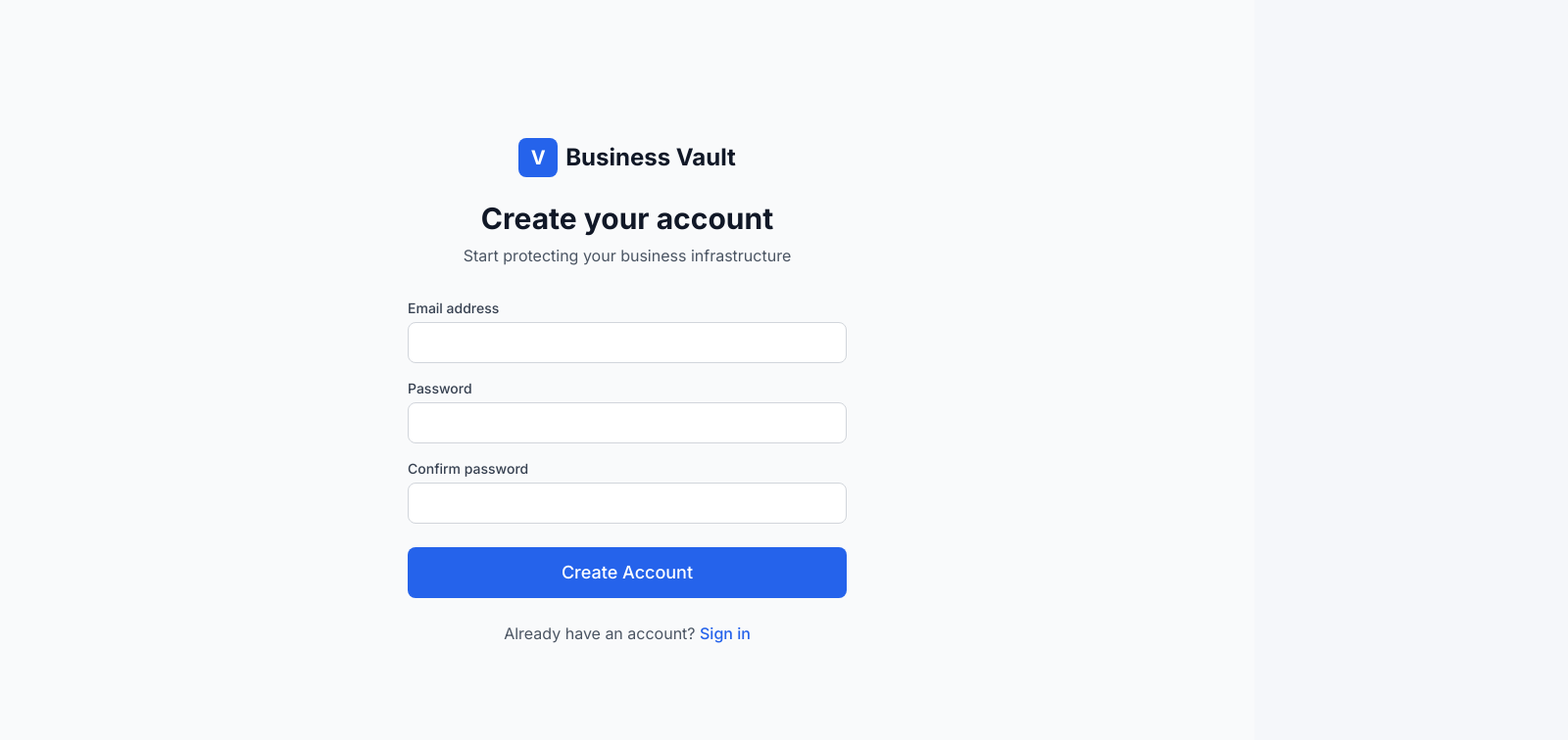
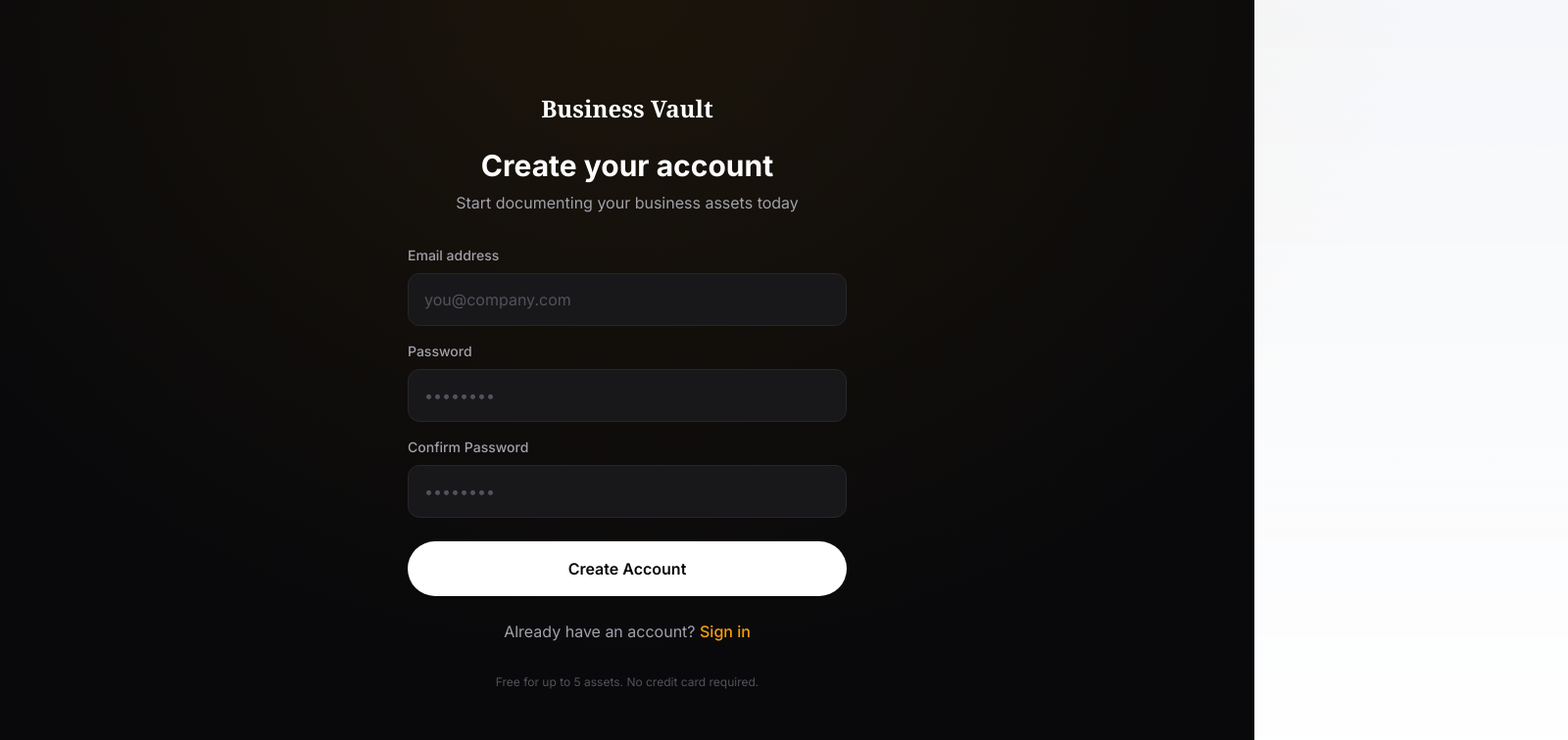
Before and after one commit to rmiskowitz/business-vault, a Next.js app: page /signup in a window 1280 px wide. Shown: the top 756 px of the page at 98% size, 1600 px wide, since content can reach past the window. Built offline with nearby package versions, Linux system fonts and the light colour scheme; no server answers.

Commit message:
Update page.tsx

```diff
--- a/src/app/signup/page.tsx
+++ b/src/app/signup/page.tsx
@@ -1,5 +1,4 @@
 'use client'
-
 import { useState } from 'react'
 import Link from 'next/link'
 import { useRouter } from 'next/navigation'
@@ -22,11 +21,6 @@ export default function SignupPage() {
       return
     }
 
-    if (password.length < 6) {
-      setError('Password must be at least 6 characters')
-      return
-    }
-
     setLoading(true)
 
     try {
@@ -38,40 +32,40 @@ export default function SignupPage() {
       if (error) throw error
       router.push('/dashboard')
     } catch (err: any) {
-      setError(err.message || 'Failed to create account')
+      setError(err.message || 'Failed to sign up')
     } finally {
       setLoading(false)
     }
   }
 
   return (
-    <div className="min-h-screen flex items-center justify-center bg-gray-50 py-12 px-4 sm:px-6 lg:px-8">
-      <div className="max-w-md w-full space-y-8">
+    <div className="min-h-screen flex items-center justify-center bg-[#09090b] py-12 px-4 sm:px-6 lg:px-8 relative">
+      {/* Background gradient */}
+      <div className="absolute top-0 left-1/2 -translate-x-1/2 w-[150%] h-full bg-[radial-gradient(ellipse_at_center_top,rgba(245,158,11,0.08)_0%,transparent_60%)] pointer-events-none" />
+
+      <div className="max-w-md w-full space-y-8 relative">
         <div className="text-center">
           <Link href="/" className="inline-flex items-center space-x-2">
-            <div className="w-10 h-10 bg-blue-600 rounded-lg flex items-center justify-center">
-              <span className="text-white font-bold text-xl">V</span>
-            </div>
-            <span className="font-bold text-2xl text-gray-900">Business Vault</span>
+            <span className="font-serif font-semibold text-2xl text-white">Business Vault</span>
           </Link>
-          <h2 className="mt-6 text-3xl font-bold text-gray-900">
+          <h2 className="mt-6 text-3xl font-bold text-white">
             Create your account
           </h2>
-          <p className="mt-2 text-gray-600">
-            Start protecting your business infrastructure
+          <p className="mt-2 text-[#a1a1aa]">
+            Start documenting your business assets today
           </p>
         </div>
 
         <form className="mt-8 space-y-6" onSubmit={handleSignup}>
           {error && (
-            <div className="bg-red-50 text-red-600 p-3 rounded-lg text-sm">
+            <div className="bg-[rgba(239,68,68,0.15)] border border-[rgba(239,68,68,0.3)] text-[#ef4444] p-3 rounded-xl text-sm">
               {error}
             </div>
           )}
 
           <div className="space-y-4">
             <div>
-              <label htmlFor="email" className="label">
+              <label htmlFor="email" className="block text-sm font-medium text-[#a1a1aa] mb-2">
                 Email address
               </label>
               <input
@@ -80,14 +74,15 @@ export default function SignupPage() {
                 type="email"
                 autoComplete="email"
                 required
-                className="input"
+                className="w-full bg-[#18181b] border border-[#27272a] rounded-xl px-4 py-3.5 text-white placeholder-[#52525b] focus:outline-none focus:border-[#f59e0b] transition-colors"
+                placeholder="you@company.com"
                 value={email}
                 onChange={(e) => setEmail(e.target.value)}
               />
             </div>
 
             <div>
-              <label htmlFor="password" className="label">
+              <label htmlFor="password" className="block text-sm font-medium text-[#a1a1aa] mb-2">
                 Password
               </label>
               <input
@@ -96,15 +91,16 @@ export default function SignupPage() {
                 type="password"
                 autoComplete="new-password"
                 required
-                className="input"
+                className="w-full bg-[#18181b] border border-[#27272a] rounded-xl px-4 py-3.5 text-white placeholder-[#52525b] focus:outline-none focus:border-[#f59e0b] transition-colors"
+                placeholder="••••••••"
                 value={password}
                 onChange={(e) => setPassword(e.target.value)}
               />
             </div>
 
             <div>
-              <label htmlFor="confirmPassword" className="label">
-                Confirm password
+              <label htmlFor="confirmPassword" className="block text-sm font-medium text-[#a1a1aa] mb-2">
+                Confirm Password
               </label>
               <input
                 id="confirmPassword"
@@ -112,7 +108,8 @@ export default function SignupPage() {
                 type="password"
                 autoComplete="new-password"
                 required
-                className="input"
+                className="w-full bg-[#18181b] border border-[#27272a] rounded-xl px-4 py-3.5 text-white placeholder-[#52525b] focus:outline-none focus:border-[#f59e0b] transition-colors"
+                placeholder="••••••••"
                 value={confirmPassword}
                 onChange={(e) => setConfirmPassword(e.target.value)}
               />
@@ -122,18 +119,22 @@ export default function SignupPage() {
           <button
             type="submit"
             disabled={loading}
-            className="w-full btn-primary py-3 text-lg disabled:opacity-50"
+            className="w-full py-4 rounded-full font-semibold bg-white text-[#09090b] hover:translate-y-[-2px] hover:shadow-[0_20px_40px_rgba(255,255,255,0.15)] transition-all disabled:opacity-50"
           >
             {loading ? 'Creating account...' : 'Create Account'}
           </button>
 
-          <p className="text-center text-gray-600">
+          <p className="text-center text-[#a1a1aa]">
             Already have an account?{' '}
-            <Link href="/login" className="text-blue-600 hover:text-blue-700 font-medium">
+            <Link href="/login" className="text-[#f59e0b] hover:underline font-medium">
               Sign in
             </Link>
           </p>
         </form>
+
+        <p className="text-center text-xs text-[#52525b]">
+          Free for up to 5 assets. No credit card required.
+        </p>
       </div>
     </div>
   )
```
